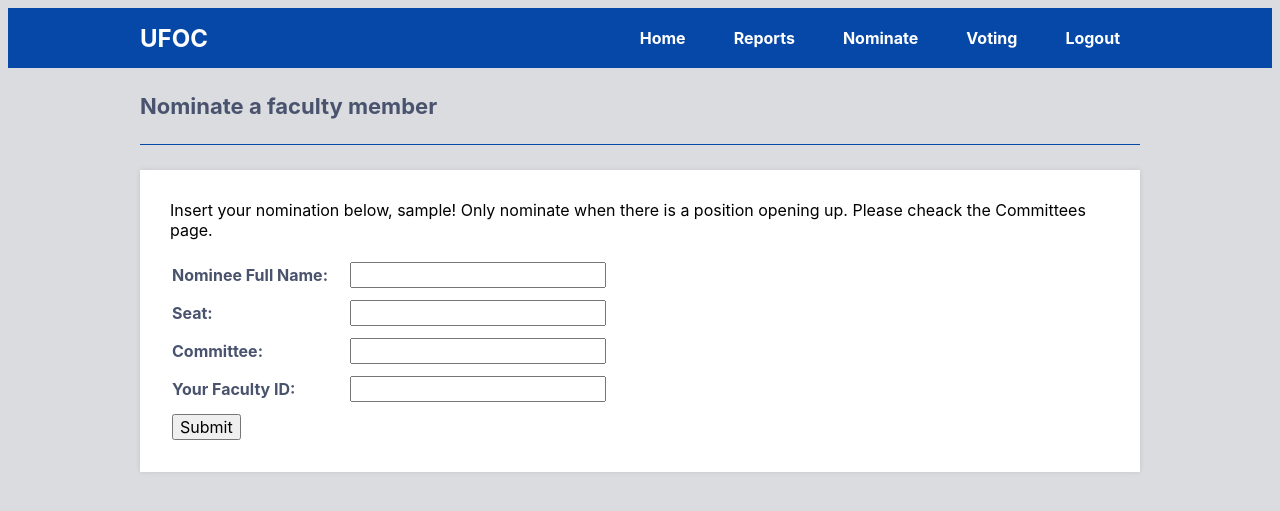
After one commit to aaronwilliame/CPSC351_subsystems, a PHP site: page /Pages/nominates.php in a window 1280 px wide. The commit adds this page. Shown: the top 511 px of the page. Run offline with PHP 8.4, Linux system fonts and the light colour scheme; the visitor is signed in with stand-in values (Sample User, id 1); data that the repository does not hold is empty.

Commit message:
Nominates.js
created simple nominates form

```diff
--- a/Pages/home.php
+++ b/Pages/home.php
@@ -23,6 +23,7 @@ if (!isset($_SESSION['loggedin'])) {
 				<h1>UFOC</h1>
                 <a href="home.php"><i class="fas fa-user-circle"></i>Home</li>
 				<a href="reports.php"><i class="fas fa-user-circle"></i>Reports</a>
+				<a href="nominates.php"><i class="fas fa-sign-out-alt"></i>Nominate</a>
 		        <a href="voting.php"><i class="fas fa-user-circle"></i>Voting</li>
                 <a href="logout.php"><i class="fas fa-sign-out-alt"></i>Logout</a>
 			</div>
--- /dev/null
+++ b/Pages/nominates.php
@@ -0,0 +1,77 @@
+<?php
+// sessions -- always use when making a new page!
+session_start();
+// If the user is not logged in redirect to the login page
+if (!isset($_SESSION['loggedin'])) {
+	header('Location: index.html');
+	exit;
+}
+// DB conection
+include "../Backend/db_connect.php";
+
+
+
+// Get user info from DB
+$stmt = $conn->prepare('SELECT id, email FROM faculty WHERE id = ?');
+// In this case we can use the account ID to get the account info.
+$stmt->bind_param('i', $_SESSION['id']);
+$stmt->execute();
+$stmt->bind_result($id, $email);
+$stmt->fetch();
+$stmt->close();
+?>
+<!DOCTYPE html>
+<html>
+	<head>
+		<meta charset="utf-8">
+		<title>Nomination Page</title>
+        <link href="../Styles/style.css" rel="stylesheet">
+	</head>
+	<body class="loggedin">
+        <!--NAV BAR HERE-->
+		<nav class="navtop">
+			<div>
+				<h1>UFOC</h1>
+                <a href="home.php"><i class="fas fa-user-circle"></i>Home</li>
+				<a href="reports.php"><i class="fas fa-user-circle"></i>Reports</a>
+				<a href="nominates.php"><i class="fas fa-sign-out-alt"></i>Nominate</a>
+		        <a href="voting.php"><i class="fas fa-user-circle"></i>Voting</li>
+                <a href="logout.php"><i class="fas fa-sign-out-alt"></i>Logout</a>
+			</div>
+		</nav>
+
+		<div class="content">
+			<h2>Nominate a faculty member</h2>
+            <div>
+			    <p>Insert your nomination below, <?=$_SESSION['name']?>!
+                Only nominate when there is a position opening up. Please cheack the Committees
+                page. </p>
+
+            <table>
+                <form action="../Nominates/nominate.php" method="POST" onSubmit="return confirm('Are you sure?\n Only ONE vote per faculty member per position');">
+                    <tr>
+                        <td>Nominee Full Name:</td>
+                        <td><input type = "text" name = "nomName" required></td>
+                    </tr>
+
+                    <tr>
+                        <td>Seat:</td>
+                        <td><input type = "text" name = "nomSeat" required></td>
+                    </tr>
+                    <tr>
+                        <td>Committee:</td>
+                        <td><input type = "text" name = "nomCommittee" required></td>
+                    </tr>
+                    <tr>
+                        <td>Your Faculty ID:</td>
+                        <td><input type="text" name="id" value="<?php echo $id;?>" readonly="readonly"></td>
+                    </tr>
+                    <tr>
+                     <td><input type = "submit" name = "submit" value = "Submit"><td>
+                    </tr>
+                 </form>
+             </table>
+            </div>
+        </div>
+	</body>
+</html>
--- a/Pages/reports.php
+++ b/Pages/reports.php
@@ -31,6 +31,7 @@ $stmt->close();
             <h1>UFOC</h1>
                 <a href="home.php">Home</a></li>
 				<a href="reports.php"><i class="fas fa-user-circle"></i>Reports</a>
+				<a href="nominates.php"><i class="fas fa-sign-out-alt"></i>Nominate</a>
 		        <a href="voting.php">Voting</a></li>
                 <a href="logout.php"><i class="fas fa-sign-out-alt"></i>Logout</a>
 			</div>
--- a/Pages/voting.php
+++ b/Pages/voting.php
@@ -32,6 +32,7 @@ $stmt->close();
 				<h1>UFOC</h1>
                 <a href="home.php"><i class="fas fa-user-circle"></i>Home</li>
 				<a href="reports.php"><i class="fas fa-user-circle"></i>Reports</a>
+				<a href="nominates.php"><i class="fas fa-sign-out-alt"></i>Nominate</a>
 		        <a href="voting.php"><i class="fas fa-user-circle"></i>Voting</li>
                 <a href="logout.php"><i class="fas fa-sign-out-alt"></i>Logout</a>
 			</div>
```
Also changed, not shown: Nominates/nominate.php (added, +21 -0 lines), Nominates/nominates.php (deleted, +0 -25 lines).
